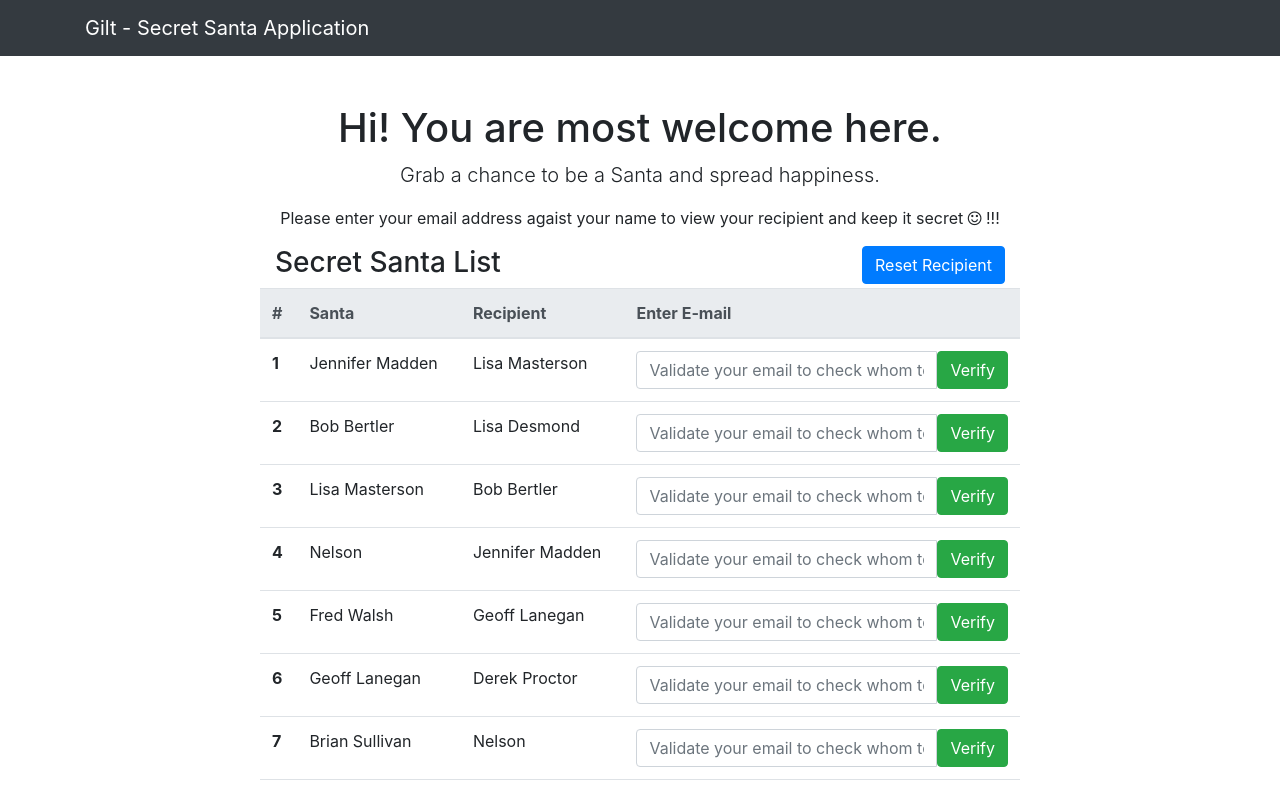
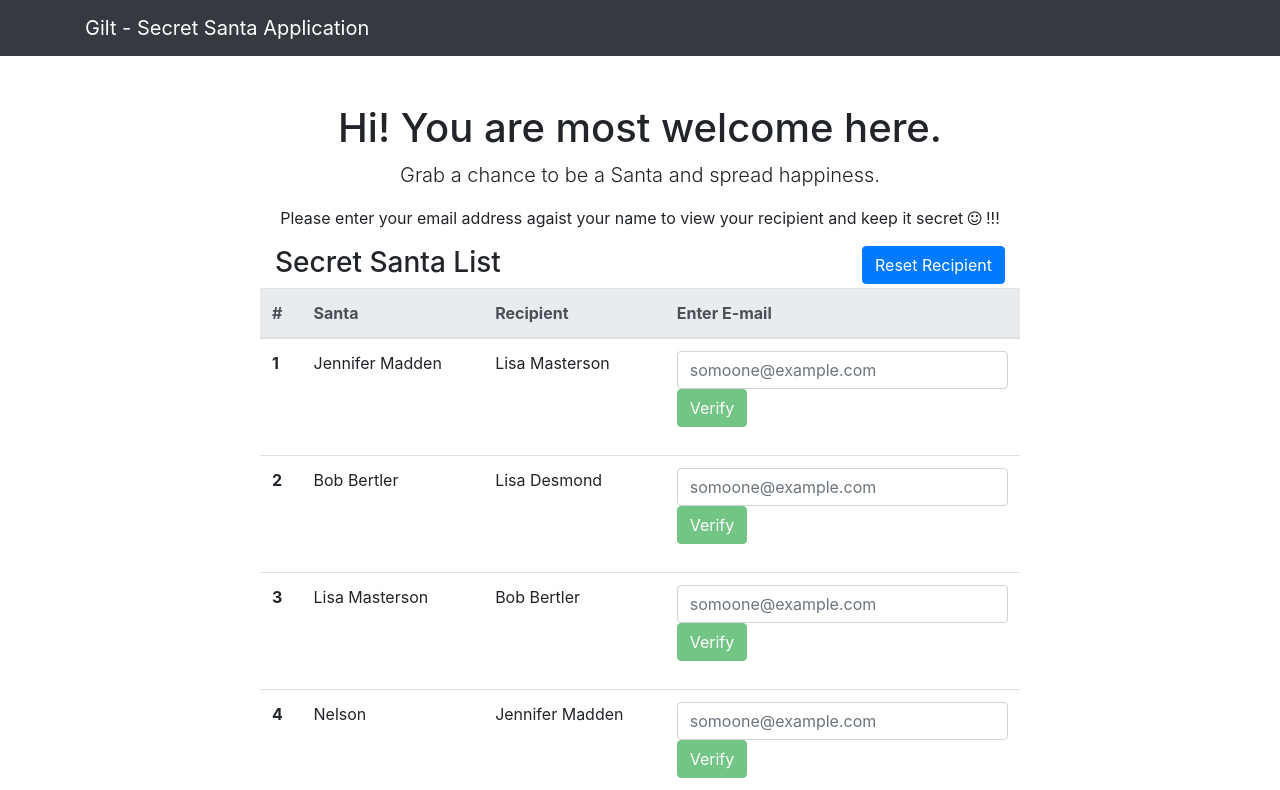
Before and after one commit to suraj5789/gilt-secret-santa, an Angular app: page /home in a window 1280 px wide. Shown: the top 790 px of the page. Built offline with nearby package versions, Linux system fonts and the light colour scheme.

Commit message:
resolved validation issue, home comp named changed.

```diff
--- a/src/app/app.component.html
+++ b/src/app/app.component.html
@@ -7,7 +7,6 @@
         <div class="col-sm-12 text-center">
           <h1 class="mt-5">Hi! You are most welcome here.</h1>
           <p class="lead">Grab a chance to be a Santa and spread happiness.</p>
-          <p>Please enter your email address agaist your name to view your recipient and keep it secret  <i class="fa fa-smile-o"></i> !!! </p>
         </div>
       </div>
       <div class="row justify-content-md-center">
--- a/src/app/app.module.ts
+++ b/src/app/app.module.ts
@@ -1,7 +1,7 @@
 import { BrowserModule } from '@angular/platform-browser';
 import { NgModule } from '@angular/core';
 import { HttpClientModule } from '@angular/common/http';
-import { FormsModule } from '@angular/forms';
+import { FormsModule, ReactiveFormsModule } from '@angular/forms';
 import { RouterModule, Routes } from '@angular/router';
 
 import { ModalModule } from 'ngx-bootstrap/modal';
@@ -9,26 +9,26 @@ import { CarouselModule } from 'ngx-bootstrap/carousel';
 
 import { AppComponent } from './app.component';
 import { AppRoutingModule } from "./app.routing";
-import { HomeComponent } from './components/home/home.component';
+import { SantaListComponent,
+HeaderComponent,
+FooterComponent,
+ValidateEmailComponent  } from './components';
 import { DataService } from './services/data.service';
-import { HeaderComponent } from './components/header/header.component';
-import { FooterComponent } from './components/footer/footer.component';
 
-const appRoutes: Routes = [
-  { path: 'home', component: HomeComponent },
-  { path: '**', component: HomeComponent }
-];
+
 
 @NgModule({
   declarations: [
     AppComponent,
-    HomeComponent,
+    SantaListComponent,
     HeaderComponent,
     FooterComponent,
+    ValidateEmailComponent,
   ],
   imports: [
     BrowserModule,
     FormsModule,
+    ReactiveFormsModule,
     HttpClientModule,
     AppRoutingModule,
     ModalModule.forRoot(),
--- a/src/app/app.routing.ts
+++ b/src/app/app.routing.ts
@@ -1,17 +1,17 @@
 import { NgModule } from "@angular/core";
 import { RouterModule } from "@angular/router";
-import { HomeComponent } from './components/home/home.component';
+import { SantaListComponent } from './components';
 
 @NgModule({
     exports: [RouterModule],
     imports: [
         RouterModule.forRoot([
             {
-                component: HomeComponent,
+                component: SantaListComponent,
                 path: "home"
             },
             {
-                component: HomeComponent,
+                component: SantaListComponent,
                 path: "**"
             }])
     ]
--- /dev/null
+++ b/src/app/components/index.ts
@@ -0,0 +1,5 @@
+
+export * from './footer/footer.component';
+export * from './header/header.component';
+export * from './santa-list/santa-list.component';
+export * from './validate-email/validate-email.component';
--- a/src/app/components/home/home.component.html
+++ b/src/app/components/santa-list/santa-list.component.html
@@ -1,4 +1,9 @@
 
+<div class="row">
+  <div class="col-sm-12 text-center">
+  <p>Please enter your email address agaist your name to view your recipient and keep it secret  <i class="fa fa-smile-o"></i> !!! </p>
+  </div>
+</div>
 <div class="row">
   <div class="col-sm-6">
   <h3>Secret Santa List</h3>
@@ -23,12 +28,7 @@
       <td>{{santRecp.santa.name.first + ' ' + santRecp.santa.name.last}}</td>
        <td>{{santRecp.recipient.name.first + ' ' + santRecp.recipient.name.last}}</td>
       <td>
-        <div class="input-group">
-          <input type="email" class="form-control" id="exampleInputEmail1" aria-describedby="emailHelp" placeholder="Validate your email to check whom to send gift">
-          <span class="input-group-btn">
-          <button class="btn btn-success" type="button">Verify</button>
-          </span>
-        </div>
+        <app-validate-email [user]="santRecp"></app-validate-email>
       </td>
   </tr>
   </tbody>
--- /dev/null
+++ b/src/app/components/validate-email/validate-email.component.html
@@ -0,0 +1,23 @@
+<form [formGroup]="myform">
+	<div class="form-group">
+		<input
+				type="email"
+				name="email"
+				class="form-control"
+				formControlName="email"
+				placeholder="somoone@example.com"
+				required>
+		<div class="form-control-feedback" *ngIf="myform.controls['email'].errors && (myform.controls['email'].dirty || myform.controls['email'].touched)">
+			<p *ngIf="myform.controls['email'].errors.required">Email is required.</p>
+			<p *ngIf="myform.controls['email'].errors.pattern">Enter valid email address.</p>
+			<p *ngIf="myform.controls['email'].errors.matchEmail">Email doesn't match with {{user.santa.name.first}}'s email</p>
+		</div>
+		<span class="input-group-btn">
+    <button
+	class="btn btn-success"
+	type="button"
+	[disabled]="myform.controls['email'].invalid"
+	>Verify</button>
+    </span>
+	</div>
+</form>
--- /dev/null
+++ b/src/app/components/validate-email/validate-email.component.ts
@@ -0,0 +1,57 @@
+import { Component, OnInit, Input } from '@angular/core';
+import { User } from '../../models/user.model';
+import {
+  ReactiveFormsModule,
+  FormsModule,
+  FormGroup,
+  FormControl,
+  Validators,
+  FormBuilder,
+  ValidatorFn,
+  AbstractControl,
+} from '@angular/forms';
+
+@Component({
+  selector: 'app-validate-email',
+  templateUrl: './validate-email.component.html',
+  styleUrls: ['./validate-email.component.css']
+})
+export class ValidateEmailComponent implements OnInit {
+
+  @Input()
+  public user;
+  public myform: FormGroup;
+  //public email: FormControl;
+
+  constructor() { }
+
+  ngOnInit() {
+    //this.createFormControls();
+    this.createForm();
+  }
+
+  public createForm() {
+    this.myform = new FormGroup({
+      email: new FormControl('', [
+        Validators.required,
+        Validators.pattern("[^ @]*@[^ @]*"),
+        this.emailMatchValidator.bind(this)
+      ])
+    }, { updateOn: 'blur' });
+  }
+
+  public createFormControls() {
+
+  }
+
+  public emailMatchValidator(control: AbstractControl): { [key: string]: boolean } {
+    console.log(this.user.santa.email);
+    const emailEntered = control.value;
+    if (emailEntered && emailEntered.indexOf("@") != -1) {
+      const forbidden = emailEntered !== this.user.santa.email;
+      return forbidden ? { 'matchEmail': forbidden } : null;
+    }
+    return null;
+  }
+
+}
```
Also changed, not shown: src/app/components/santa-list/santa-list.component.ts (renamed from src/app/components/home/home.component.ts, +4 -4 lines), src/app/components/santa-list/santa-list.component.scss (added), src/app/components/validate-email/validate-email.component.css (added), 2 other files (tests, documents, lock files or other folders).
